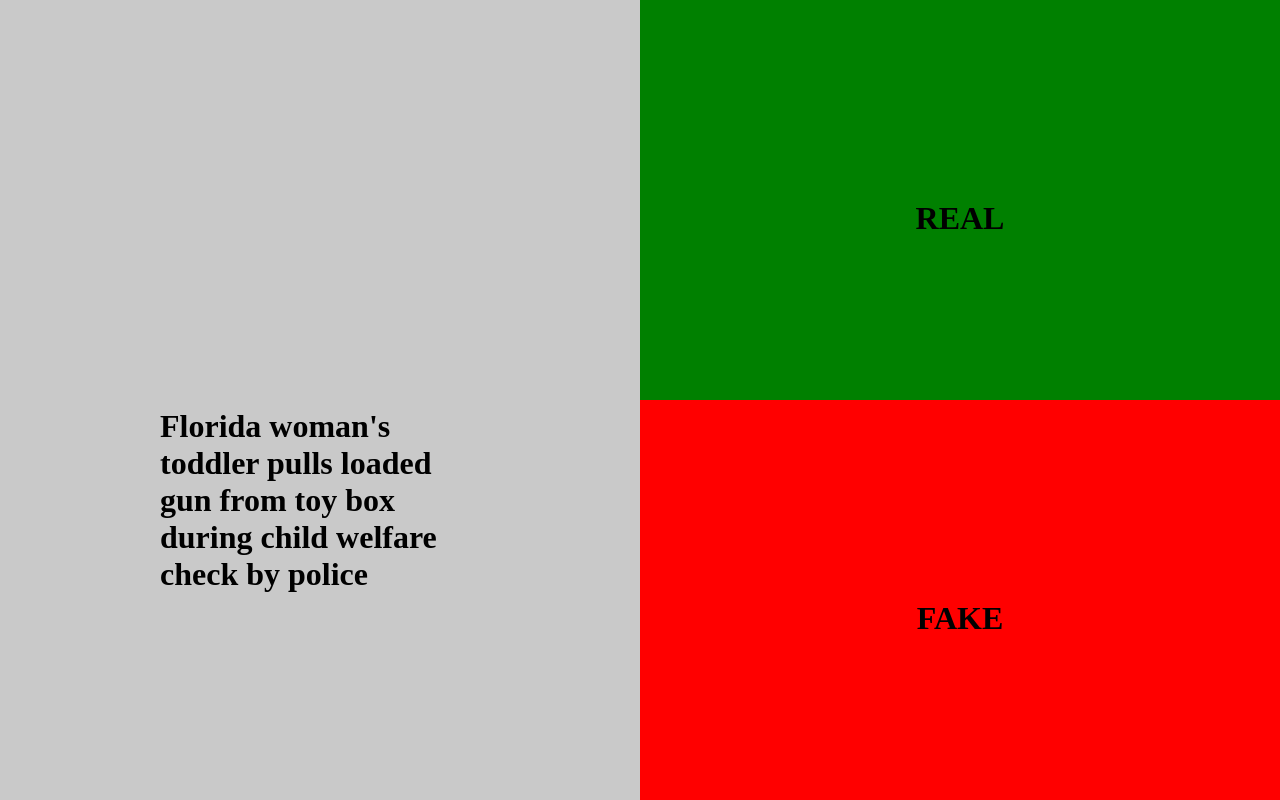
After one commit to natsayuki/FloridaManGame, a PHP site: page /play.php in a window 1280 px wide. The commit adds this page. Run offline with PHP 8.4, Linux system fonts and the light colour scheme.

Commit message:
working game

```diff
--- a/articles.json
+++ b/articles.json
@@ -3,5 +3,9 @@
   "Cops foil Florida Man's plans to marry an NES cartridge of Tetris.": {"real": false, "likes": 0},
   "Florida man claims $450 million in bingo proceeds.": {"real": false, "likes": 0},
   "Florida man caught putting lye in Yum Yum Sauce at Polk County mall.": {"real": false, "likes": 0},
-  "Florida man says he is Jesus, flashes passerby.": {"real": false, "likes": 0}
+  "Florida Woman tries to scam $600 lottery winner by telling him he won only $5, but the 'winner' was an agent working undercover for the state Lottery Commission’s security division.": {"real": true, "likes": 0},
+  "Florida Man causes $100k in damage to Walmart liquor store under construction with hotwired forklift; gives police his name as 'Alice Wonderland' and says a hookah-smoking caterpillar told him to do it.": {"real": true, "likes": 0},
+  "Florida man is the hero we deserve": {"real": true, "likes": 0},
+  "Florida woman's toddler pulls loaded gun from toy box during child welfare check by police": {"real": true, "likes": 0},
+  "Florida man robs bank, strips naked, then runs down the street throwing stolen money everywhere.": {"real": true, "likes": 0}
 }
--- a/gameStyle.css
+++ b/gameStyle.css
@@ -37,3 +37,6 @@ h1{
   top: 50%;
   width: 50%;
 }
+#articleText{
+  font-size: 200%;
+}
--- a/play.js
+++ b/play.js
@@ -1,24 +1,27 @@
 $(document).ready(function(){
   const realBut = $('#top-choice');
   const bottomBut = $('#bottom-choice');
+  const articleText = $('#articleText');
+  let article = '';
   let real = true;
   let streak = 0;
-  let article = ''
+
+
+  //hey
+  let articles = JSON.parse($('#articles').html());
   const fetchArticle = function(){
-    $.getJSON('articles.json',function(articles) {
-      articles = JSON.stringify(articles);
-      articles = JSON.parse(articles);
-      const keys = Object.keys(articles);
-      console.log(keys[0])
-      article = keys[0]
-    });
-    console.log(article)
+    var keys = Object.keys(articles);
+    article = keys[ keys.length * Math.random() << 0];
+    real = (articles[article])['real'];
+    console.log((articles[article])['real'])
+    articleText.html(article)
   }
-  console.log(article);
+  fetchArticle();
   realBut.click(function(){
     if(real){
       streak++;
       alert('correct ' + streak);
+      fetchArticle();
     }
     else{
       alert('incorrect');
@@ -28,6 +31,7 @@ $(document).ready(function(){
     if(!real){
       streak++;
       alert('correct ' + streak);
+      fetchArticle();
     }
     else{
       alert('incorrect');
--- /dev/null
+++ b/play.php
@@ -0,0 +1,28 @@
+<html>
+  <head>
+    <meta charset="utf-8" />
+    <script src="https://ajax.googleapis.com/ajax/libs/jquery/3.3.1/jquery.min.js"></script>
+    <link rel="stylesheet" href="gameStyle.css">
+    <title>Florida Man Game</title>
+  </head>
+  <body>
+    <script src="https://ajax.googleapis.com/ajax/libs/jquery/3.3.1/jquery.min.js"></script>
+    <script src="play.js"></script>
+    <div id="article-wrapper">
+      <div id="article">
+        <h1 id="articleText"></h1>
+      </div>
+    </div>
+    <div id="top-choice" class="choice">
+      <h1 align="center" style="verticle-align: middle">REAL</h1>
+    </div>
+    <div id="bottom-choice" class="choice">
+      <h1 align="center" style="verticle-align: middle">FAKE</h1>
+    </div>
+    <p id="articles" style="display: none" >
+    <?php
+    echo file_get_contents('articles.json');
+    ?>
+    </p>
+  </body>
+</html>
--- a/script.js
+++ b/script.js
@@ -21,6 +21,6 @@ $(document).ready(function(){
   play.animate({"top": '45%', 'opacity': '1'}, 'slow');
   banner.animate({'opacity': '1'}, 'slow');
   $(play).click(function() {
-    window.location.replace('play.html');
+    window.location.replace('play.php');
   });
 });
```
